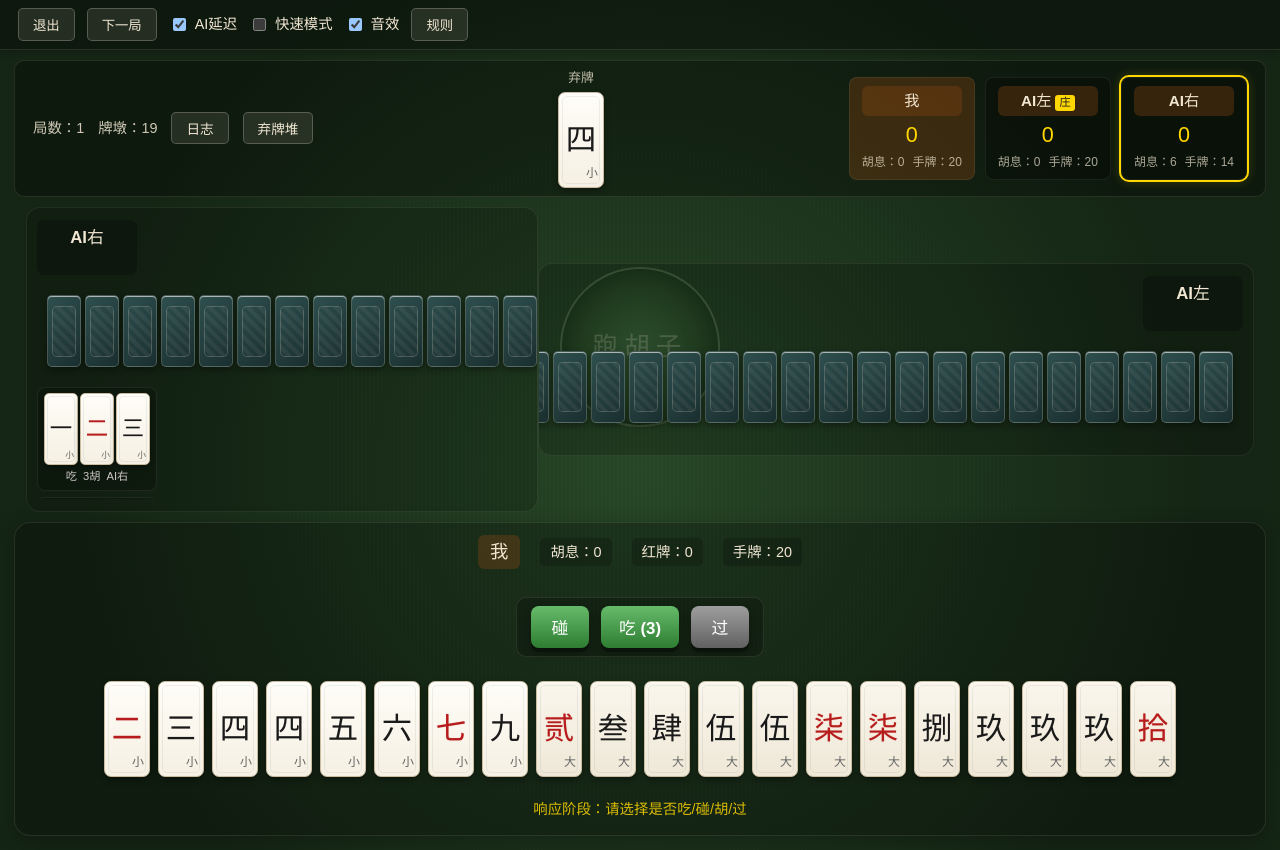
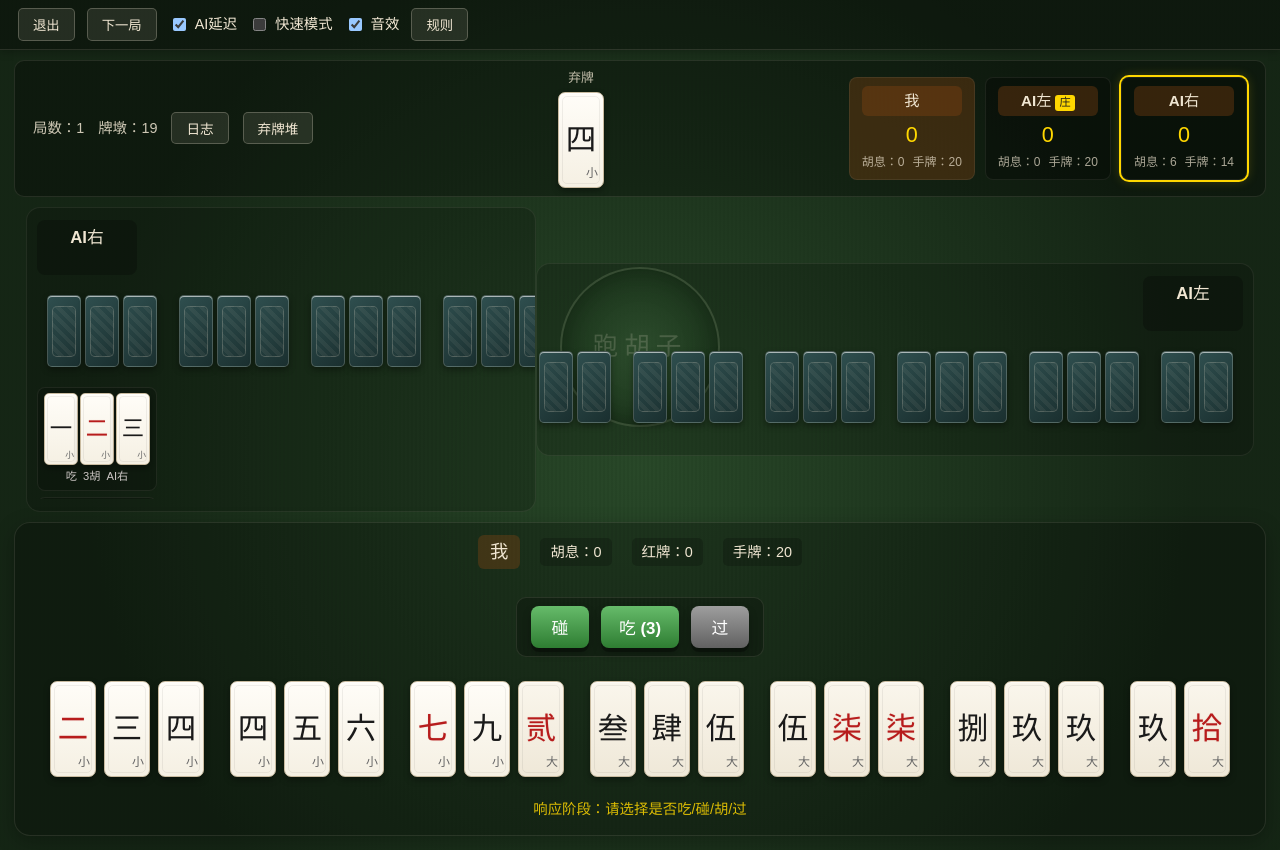
Before and after one commit to wusiration/paohuzi, a React (Vite) app: page / in a window 1280 px wide. Both pictures are taken after a click on the button "开始游戏". Built offline with nearby package versions, Linux system fonts and the light colour scheme.

Commit message:
feat: 玩家手牌支持拖拽排序，并按三张一坎分组展示

```diff
--- a/src/App.css
+++ b/src/App.css
@@ -414,10 +414,29 @@ body {
   gap: 8px;
   justify-content: center;
   padding: 10px;
+  flex-wrap: nowrap;
 }
 
 .hand-compact {
   gap: 4px;
+}
+
+.hand-draggable .hand-card-slot {
+  cursor: grab;
+}
+
+.hand-draggable .hand-card-slot:active {
+  cursor: grabbing;
+}
+
+.hand-card-slot {
+  display: flex;
+  align-items: center;
+  justify-content: center;
+}
+
+.hand-group-gap {
+  margin-left: 18px;
 }
 
 /* 牌张 */
--- a/src/components/Hand.tsx
+++ b/src/components/Hand.tsx
@@ -1,5 +1,6 @@
 import type { Card as CardType } from '../core/types';
 import { Card } from './Card';
+import { useState, useEffect } from 'react';
 
 interface HandProps {
   cards: CardType[];
@@ -10,14 +11,64 @@ interface HandProps {
   onSelect?: (card: CardType) => void;
   small?: boolean;
   dealing?: boolean;
+  onReorder?: (cards: CardType[]) => void;
 }
 
-export function Hand({ cards, hidden, selectable, selectedId, disabled, onSelect, small, dealing }: HandProps) {
+export function Hand({
+  cards,
+  hidden,
+  selectable,
+  selectedId,
+  disabled,
+  onSelect,
+  small,
+  dealing,
+  onReorder,
+}: HandProps) {
+  const [orderedCards, setOrderedCards] = useState<CardType[]>(cards);
+  const [dragId, setDragId] = useState<string | null>(null);
+
+  // 当外部手牌变化时，重置内部顺序（保持与游戏状态同步）
+  useEffect(() => {
+    setOrderedCards(cards);
+  }, [cards]);
+
+  const handleDragStart = (card: CardType) => {
+    if (disabled || hidden || !onReorder) return;
+    setDragId(card.id);
+  };
+
+  const handleDragOver = (e: React.DragEvent, targetCard: CardType) => {
+    if (!dragId || dragId === targetCard.id || disabled || hidden || !onReorder) return;
+    e.preventDefault();
+
+    const fromIndex = orderedCards.findIndex((c) => c.id === dragId);
+    const toIndex = orderedCards.findIndex((c) => c.id === targetCard.id);
+    if (fromIndex === -1 || toIndex === -1) return;
+
+    const newCards = [...orderedCards];
+    const [moved] = newCards.splice(fromIndex, 1);
+    newCards.splice(toIndex, 0, moved);
+    setOrderedCards(newCards);
+    onReorder(newCards);
+  };
+
+  const handleDragEnd = () => {
+    setDragId(null);
+  };
+
   return (
-    <div className={`hand ${small ? 'hand-compact' : ''}`}>
-      {cards.map((card, index) => (
+    <div className={`hand ${small ? 'hand-compact' : ''} ${onReorder && !hidden ? 'hand-draggable' : ''}`}>
+      {orderedCards.map((card, index) => (
+        <div
+          key={card.id}
+          className={`hand-card-slot ${index > 0 && index % 3 === 0 ? 'hand-group-gap' : ''}`}
+          draggable={!!onReorder && !hidden && !disabled}
+          onDragStart={() => handleDragStart(card)}
+          onDragOver={(e) => handleDragOver(e, card)}
+          onDragEnd={handleDragEnd}
+        >
           <Card
-          key={card.id}
             card={card}
             hidden={hidden}
             small={small}
@@ -31,6 +82,7 @@ export function Hand({ cards, hidden, selectable, selectedId, disabled, onSelect
             }}
             style={{ animationDelay: dealing ? `${index * 40}ms` : undefined }}
           />
+        </div>
       ))}
     </div>
   );
--- a/src/components/Table.tsx
+++ b/src/components/Table.tsx
@@ -1,5 +1,5 @@
 import type { Card as CardType } from '../core/types';
-import { useState } from 'react';
+import { useState, useEffect } from 'react';
 import { Hand } from './Hand';
 import { Meld } from './Meld';
 import { Card } from './Card';
@@ -28,6 +28,13 @@ export function Table({ state, onDiscard, onAction, onNextRound }: TableProps) {
   const leftAI = state.players.find((p) => p.seat === (player.seat + 2) % 3)!;
   const rightAI = state.players.find((p) => p.seat === (player.seat + 1) % 3)!;
   const currentPlayer = state.players.find((p) => p.id === state.currentPlayerId);
+
+  const [handOrder, setHandOrder] = useState<CardType[]>(player.hand);
+
+  // 玩家手牌变化时同步显示顺序（摸牌/吃碰后）
+  useEffect(() => {
+    setHandOrder(player.hand);
+  }, [player.hand]);
 
   const isPlayerTurn = state.phase === 'WAIT_DISCARD' && state.currentPlayerId === 'player';
   const isPlayerResponse = state.phase === 'WAIT_RESPONSE' && state.pendingActions.some((a) => a.playerId === 'player');
@@ -157,10 +164,11 @@ export function Table({ state, onDiscard, onAction, onNextRound }: TableProps) {
           />
         )}
         <Hand
-          cards={player.hand}
+          cards={handOrder}
           selectable={isPlayerTurn}
           selectedId={selectedCardId || undefined}
           onSelect={handleCardClick}
+          onReorder={setHandOrder}
         />
         {isPlayerTurn ? (
           <div className="turn-tip">你的回合，请选择一张牌打出</div>
```
Lines whose indentation alone changed are shown as unchanged.
